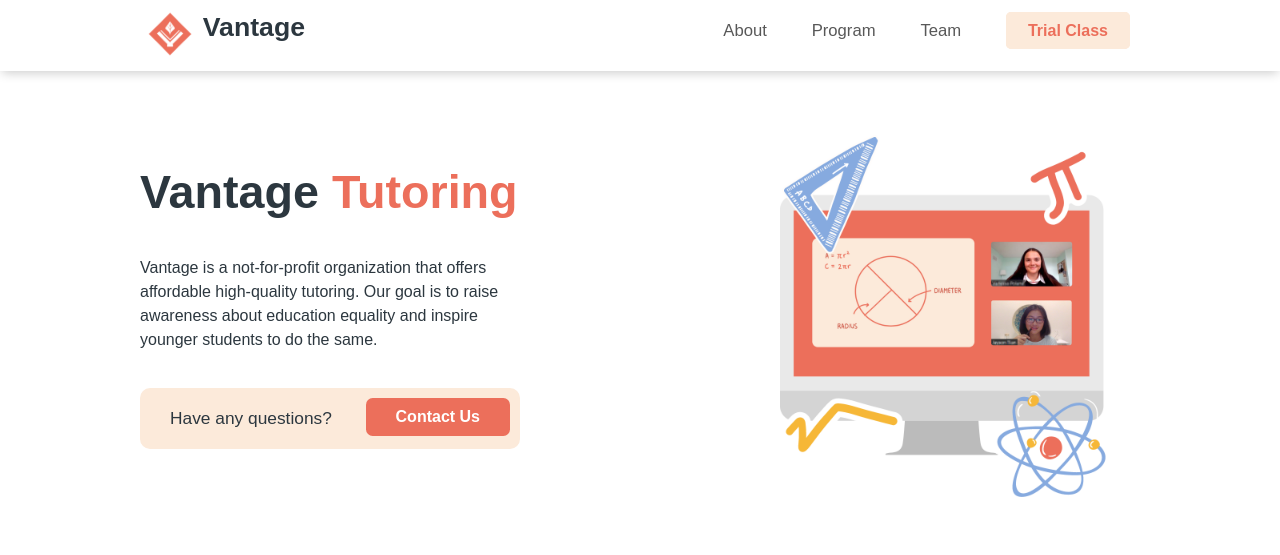
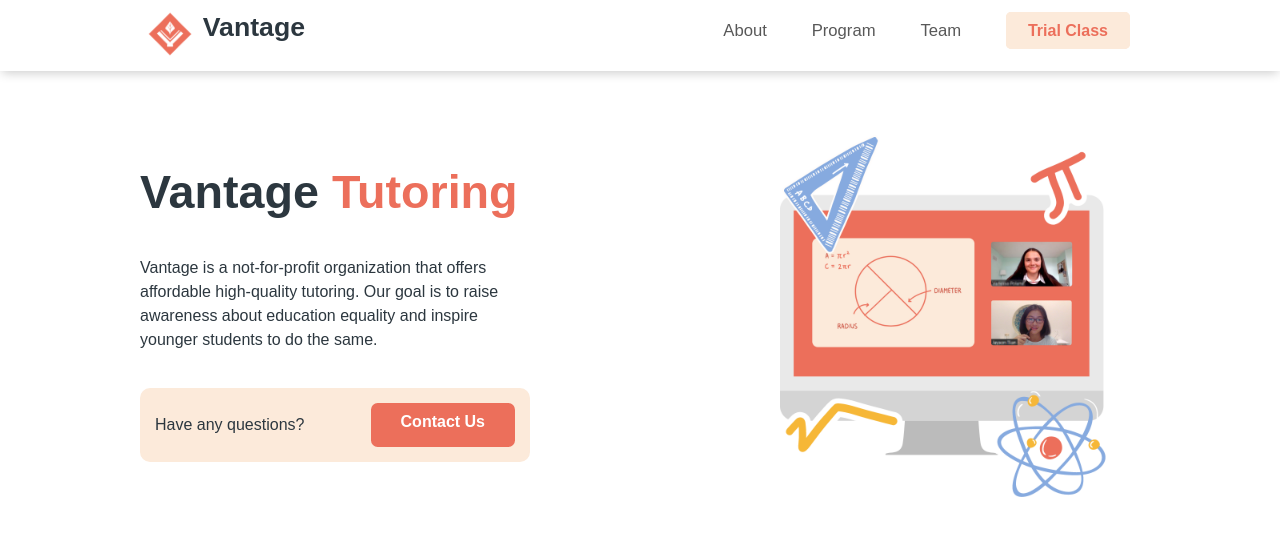
Before and after one commit to vantagetutoring/vantagetutoring.github.io, a Jekyll site: the page built from index.html, in a window 1280 px wide and 1400 px high. Shown: the top 555 px of the window. Built offline with Jekyll 4.4.1, drawn with Linux system fonts in a browser that asks for light colours; nearby versions of some CDN libraries; some web fonts are replaced; grey boxes are pictures that could not be loaded.

Commit message:
phone fix

```diff
--- a/index.html
+++ b/index.html
@@ -16,7 +16,7 @@
                             <p>Vantage is a not-for-profit organization that offers affordable high-quality tutoring. Our goal is to raise awareness about education equality and inspire younger students to do the same.</p>
                             <!--<p>For students, by students. We're a Toronto based non-profit providing lessons for elementry and middle schoolers.</p>-->
                         </div>
-                        <div id='intro-lead'>Have any questions? <a id='intro-btn' href='/contact'>Contact Us</a></div>
+                        <div id='intro-lead'><p>Have any questions?</p> <a id='intro-btn' href='/contact'>Contact Us</a></div>
                     </div>
 
                     <img src="/assets/home/splash.png" id='splash'>
@@ -233,19 +233,22 @@
 #intro-lead {
 background-color:#fceada;
 border-radius:10px;
-padding:20px 0px;
-padding-left:30px;
-padding-right:10px;
-width:340px;
+padding:15px 15px;
+width:360px;
+display:flex;
+justify-content: space-between;
 }
 
+#intro-lead p {
+    margin:0px;
+    width:auto;
+    padding:10px 0px;;
+}
 #intro-lead a {
 float:right;
-margin-top:-10px;
 }
 
 #intro-btn {
-margin-left:20px;
 border:none;
 background-color:#ec6f5b;
 font-size: 12pt;
@@ -379,8 +382,10 @@
     height:auto;
 }
 #splash {
+    width:70%;
+    height:auto;
     margin:0px auto;
-    margin-top:50px;
+    margin-top:20px;
 }
 #splash-gif {
     display:block;
@@ -394,22 +399,34 @@
 }
 #s-intro #intro-holder p{
     text-align:center;
-    font-size:13.5pt;
+    font-size:12pt;
     margin:0px auto;
+    width:100%;
 }
 #s-intro h1{
     width:80%;
     margin:auto;
+    font-size:22pt;
+    margin-top:-25px;
 }
 #intro-lead{
     display:flex;
     width:90%;
     justify-content: space-between;
     margin:10px auto;
+    font-size:10pt;
+    align-content:left;
+    padding:10px 20px;
 
 }
 #intro-lead p{
-    width:200px;
+    width:150px;
+    text-align: left;
+}
+#intro-lead a{
+    font-size:10pt;
+    margin-top:0px;
+    text-align: center;
 }
 #title{
     text-align:center;
```
Also changed, not shown: Static Pages/about.html (+8 -0 lines), 4 other files.
